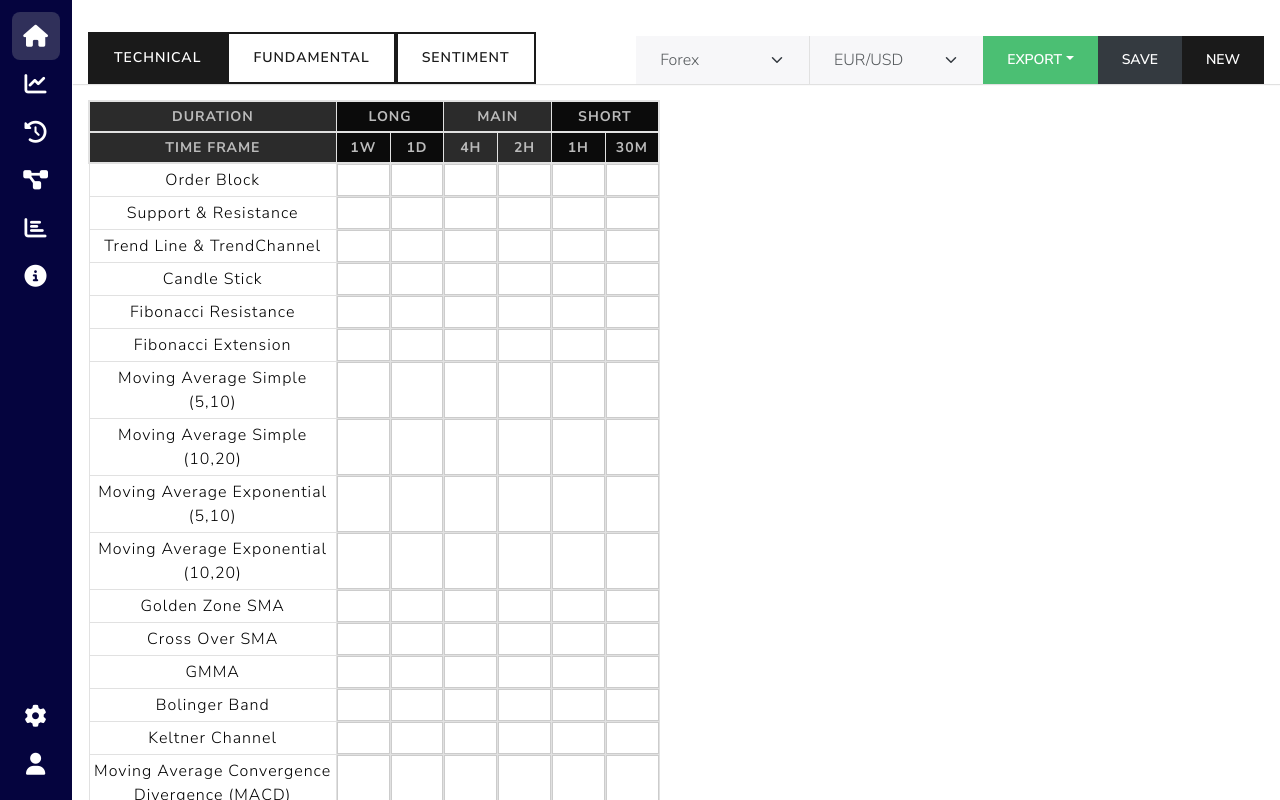
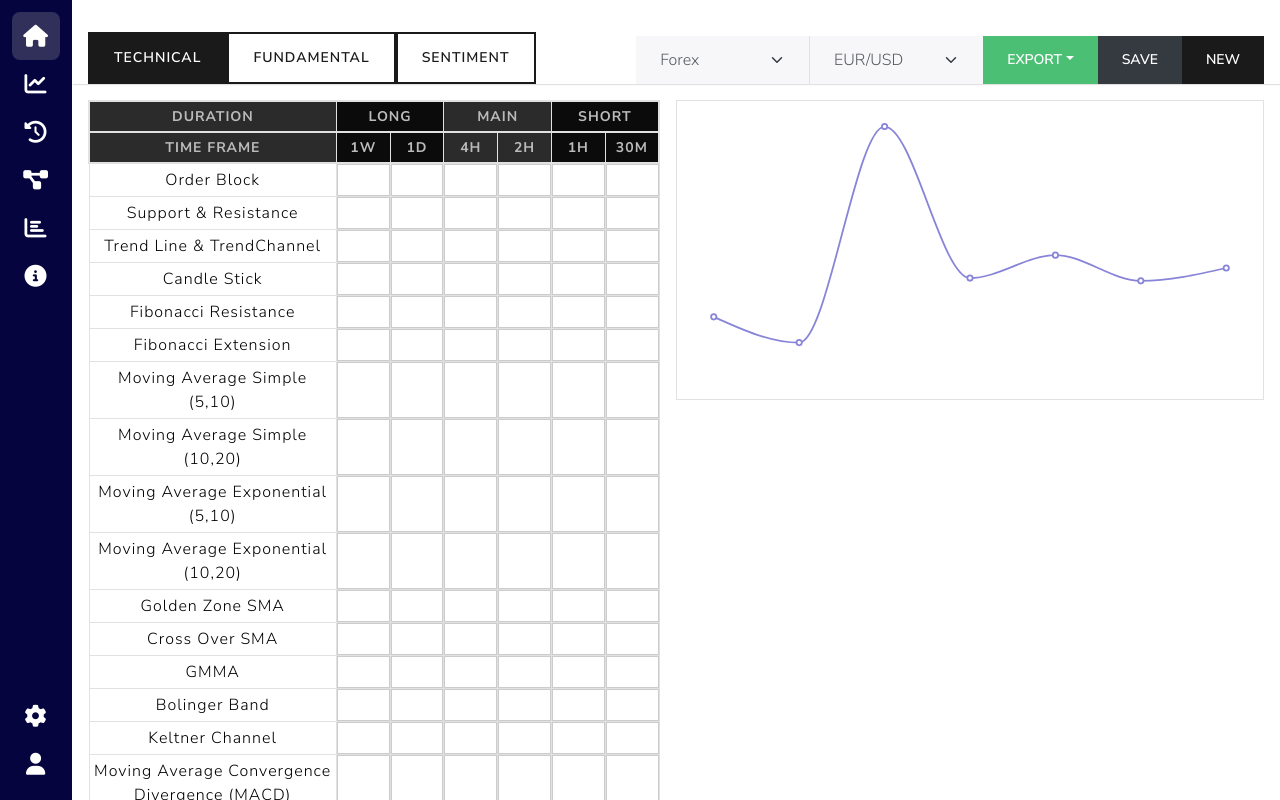
Before and after one commit to mohammad-ghaderi/X-analiser, a React (Vite) app: page /#/analysis in a window 1280 px wide. Shown: the top 800 px of the page. Built offline with nearby package versions, Linux system fonts and the light colour scheme.

Commit message:
adding chart to technical section

```diff
--- a/package.json
+++ b/package.json
@@ -26,6 +26,7 @@
 		"react-bootstrap": "^2.10.9",
 		"react-dom": "^19.0.0",
 		"react-router-dom": "^7.2.0",
+		"recharts": "^2.15.1",
 		"sqlite3": "^5.1.7",
 		"xlsx": "^0.18.5"
 	},
--- a/src/App.jsx
+++ b/src/App.jsx
@@ -1,7 +1,7 @@
 import React, { useEffect, useState } from "react";
 import { HashRouter, Routes, Route } from 'react-router-dom';
 import Navbar from './components/Navbar';
-import HomeScreen from './screens/HomeScreen';
+import Home from './screens/Home';
 import Analysis  from './screens/Analysis';
 import Profile from './screens/Profile';
 import History from "./screens/History";
@@ -19,7 +19,7 @@ const App = () => {
             <Navbar menuIdx={menuIdx} setMenuIdx={setMenuIdx}/>
             <div style={{paddingLeft: '4.5rem'}}>
                 <Routes>
-                    <Route path="/" element={<HomeScreen />} />
+                    <Route path="/" element={<Home />} />
                     <Route path="/analysis" element={<Analysis />} />
                     <Route path="/profile" element={<Profile />} />
                     <Route path="/history" element={<History setMenuIdx={setMenuIdx}/>} />
--- a/src/components/TechnicalAnalisis.jsx
+++ b/src/components/TechnicalAnalisis.jsx
@@ -4,14 +4,20 @@ import { TECHNICAL_ANALYSIS } from '../designs/Tables';
 import { Col } from 'react-bootstrap';
 
 import {TECHNICAL} from '../constants/analysis'
+import ChartLRST from './charts/ChartLRS';
 
 
 const TechnicalAnalisis = ({fr}) => {
 
   return (
-      <Col xs={12}  md={8} lg={8} xl={6} className='p-3'>
+    <>
+      <Col xs={12}  md={12} lg={8} xl={6} className=' p-0 pe-lg-3'>
         <SelectionLRS template={TECHNICAL_ANALYSIS} type={TECHNICAL} fr={fr}/>
       </Col>
+      <Col xs={12}  md={12} lg={4} xl={6}>
+        <ChartLRST />
+      </Col>
+    </>
   )
 }
 
--- /dev/null
+++ b/src/components/charts/ChartLRS.jsx
@@ -0,0 +1,80 @@
+import React from "react";
+import {
+    LineChart,
+    Line,
+    XAxis,
+    YAxis,
+    CartesianGrid,
+    Tooltip,
+    Legend,
+    ResponsiveContainer,
+} from "recharts";
+
+const data = [
+    {
+        name: "Page A",
+        uv: 4000,
+        pv: 2400,
+        amt: 2400,
+    },
+    {
+        name: "Page B",
+        uv: 3000,
+        pv: 1398,
+        amt: 2210,
+    },
+    {
+        name: "Page C",
+        uv: 2000,
+        pv: 9800,
+        amt: 2290,
+    },
+    {
+        name: "Page D",
+        uv: 2780,
+        pv: 3908,
+        amt: 2000,
+    },
+    {
+        name: "Page E",
+        uv: 1890,
+        pv: 4800,
+        amt: 2181,
+    },
+    {
+        name: "Page F",
+        uv: 2390,
+        pv: 3800,
+        amt: 2500,
+    },
+    {
+        name: "Page G",
+        uv: 3490,
+        pv: 4300,
+        amt: 2100,
+    },
+];
+
+const ChartLRST = () => {
+    return (
+        <div style={{ width: "100%", height: 300 }}>
+            <ResponsiveContainer>
+                <LineChart
+                    width={700}
+                    height={500}
+                    data={data}
+                    style={{
+                        border: "1px solid #e1e1e1",
+                        padding: "1rem",
+                    }}
+                >
+                    <Line type="monotone" dataKey="pv" stroke="#8884d8" strokeWidth={2} />
+                </LineChart>
+            </ResponsiveContainer>
+        </div>
+    );
+};
+
+// ChartLRST.demoUrl = 'https://codes andbox.io/p/sandbox/tiny-line-chart-5f5vq6';
+
+export default ChartLRST;
--- a/src/screens/Analysis.jsx
+++ b/src/screens/Analysis.jsx
@@ -167,7 +167,7 @@ const Analysis = () => {
                     </div>
                 </div>
             </Row>
-            <Row className='g-0'>
+            <Row className='g-0 p-3'>
 
                 {tabIdx === 0 && <TechnicalAnalisis fr={fr} />}
                 {tabIdx === 1 && <FundamentalAnalisis type={categoryIdx} fr={fr} />}
--- a/src/styles/table.css
+++ b/src/styles/table.css
@@ -1,5 +1,5 @@
 .technical-analysis-table {
-    max-width: 600px !important;
+    /* max-width: 600px !important; */
 }
 
 .technical-analysis-table,
```
